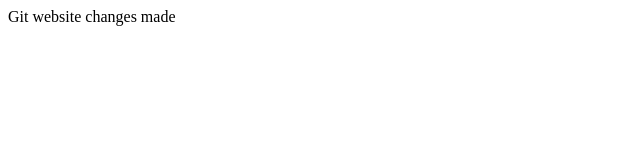
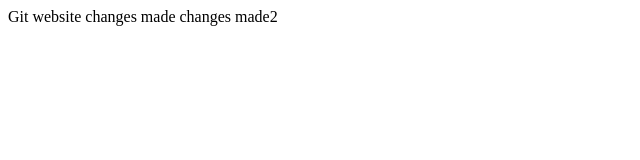
Before and after one commit to LeoRcks/LearnGIT, a plain HTML site: page index.html in a window 1280 px wide. Shown: the whole page, without its empty margins (0-640 px from the left). Drawn offline with Linux system fonts and the light colour scheme.

Commit message:
changes made 2

```diff
--- a/index.html
+++ b/index.html
@@ -8,5 +8,6 @@
 <body>
     Git website
     changes made
+    changes made2
 </body>
 </html>
```
